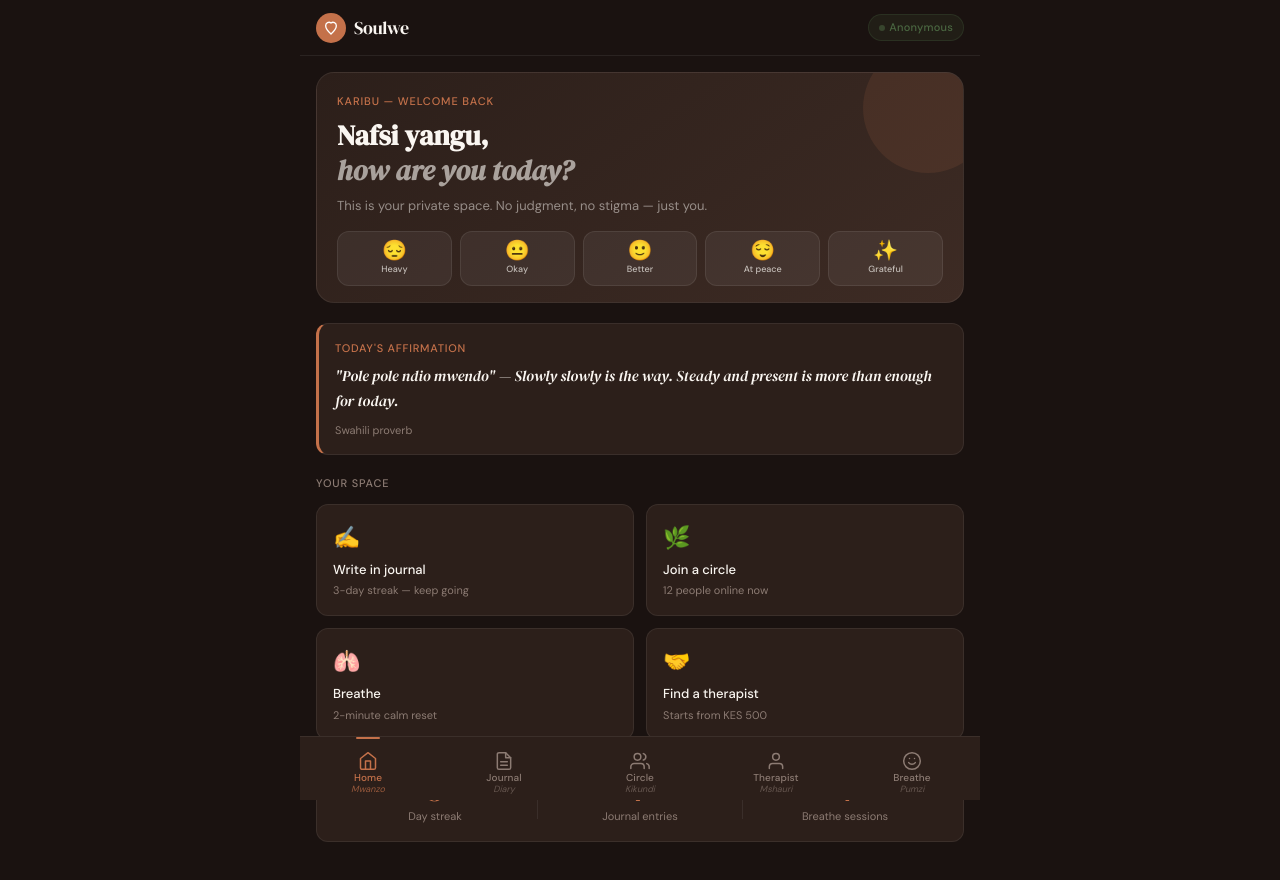
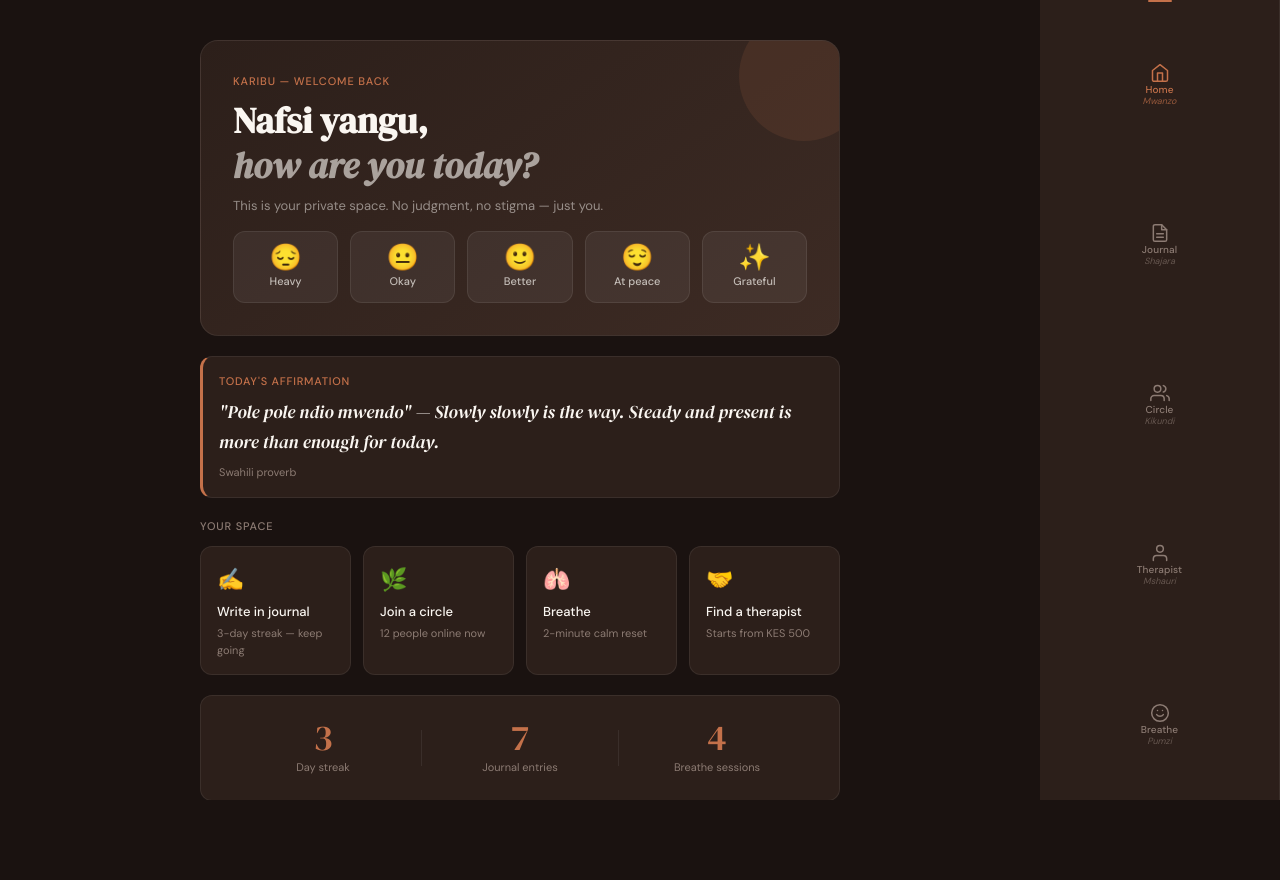
Before and after one commit to breodoyo/Soulwe, a React (Vite) app in the folder Frontend/: page /home in a window 1280 px wide. Shown: the top 880 px of the page. After the commit the page ends 800 px from the top, so only its background shows below. Built offline with nearby package versions, Linux system fonts and the light colour scheme.

Commit message:
feat: responsive desktop layout with left sidebar

```diff
--- a/Frontend/src/components/layout/AppShell.module.css
+++ b/Frontend/src/components/layout/AppShell.module.css
@@ -1,14 +1,20 @@
+/* ─────────────────────────────────────────────
+   AppShell — responsive layout
+   Mobile:  bottom tab bar  (< 768px)
+   Desktop: LEFT sidebar    (≥ 768px)
+───────────────────────────────────────────── */
+
 .shell {
   display: flex;
   flex-direction: column;
   min-height: 100dvh;
-  max-width: var(--max-width);
-  margin: 0 auto;
   background: var(--night);
-  position: relative;
 }
 
-/* ── Top nav ── */
+/* ════════════════════════════════════════
+   MOBILE — bottom tab bar
+════════════════════════════════════════ */
+
 .topnav {
   display: flex;
   align-items: center;
@@ -20,7 +26,6 @@
   position: sticky;
   top: 0;
   z-index: 20;
-  /* Subtle glass blur on scroll */
   backdrop-filter: blur(12px);
   -webkit-backdrop-filter: blur(12px);
 }
@@ -82,30 +87,27 @@
   50%       { opacity: 0.3; }
 }
 
-/* ── Main content ── */
 .content {
   flex: 1;
   overflow-y: auto;
   overflow-x: hidden;
   padding-bottom: calc(var(--tab-height) + var(--space-4));
-  /* Smooth scroll on iOS */
   -webkit-overflow-scrolling: touch;
+  max-width: var(--max-content);
+  width: 100%;
+  margin: 0 auto;
 }
 
-/* ── Tab bar ── */
 .tabbar {
   display: flex;
   position: fixed;
   bottom: 0;
-  left: 50%;
-  transform: translateX(-50%);
-  width: 100%;
-  max-width: var(--max-width);
+  left: 0;
+  right: 0;
   height: var(--tab-height);
   background: var(--night-mid);
   border-top: 1px solid var(--border);
   z-index: 20;
-  /* Safe area for phones with home indicator */
   padding-bottom: env(safe-area-inset-bottom, 0);
 }
 
@@ -117,12 +119,12 @@
   justify-content: center;
   gap: 2px;
   color: var(--muted);
+  text-decoration: none;
   transition: color var(--duration-base) var(--ease);
   position: relative;
   padding-top: var(--space-2);
 }
 
-/* Active glow line at top of tab */
 .tab::before {
   content: '';
   position: absolute;
@@ -136,9 +138,7 @@
   transition: transform var(--duration-base) var(--ease);
 }
 
-.tabActive {
-  color: var(--clay);
-}
+.tabActive { color: var(--clay); }
 
 .tabActive::before {
   transform: translateX(-50%) scaleX(1);
@@ -152,10 +152,7 @@
   justify-content: center;
 }
 
-.tabIcon svg {
-  width: 100%;
-  height: 100%;
-}
+.tabIcon svg { width: 100%; height: 100%; }
 
 .tabLabel {
   font-size: 10px;
@@ -176,3 +173,35 @@
   color: var(--clay);
   opacity: 0.7;
 }
+
+
+@media (min-width: 768px) {
+
+  .shell {
+    flex-direction: row;
+    min-height: 100dvh;
+  }
+
+  .topnav {
+    display: none;
+  }
+
+  .tabbar {
+    position: sticky;
+    top: 0;
+    bottom: auto;
+    left: auto;
+    right: auto;
+    order: 1;
+    flex-direction: column;
+    width: var(--sidebar-width);
+    height: 100dvh;
+    border-top: none;
+    border-right: 1px solid var(--border);
+    padding-bottom: 0;
+    justify-content: flex-start;
+    align-items: stretch;
+    flex-shrink: 0;
+    overflow: hidden;
+  }
+}
--- a/Frontend/src/components/layout/AppShell.tsx
+++ b/Frontend/src/components/layout/AppShell.tsx
@@ -40,7 +40,7 @@ const BreatheIcon = () => (
 
 const tabs = [
   { to: '/home',      label: 'Home',      swahili: 'Mwanzo',  Icon: HomeIcon      },
-  { to: '/journal',   label: 'Journal',   swahili: 'Diary',   Icon: JournalIcon   },
+  { to: '/journal',   label: 'Journal',   swahili: 'Shajara',   Icon: JournalIcon   },
   { to: '/circle',    label: 'Circle',    swahili: 'Kikundi',   Icon: CircleIcon    },
   { to: '/therapist', label: 'Therapist', swahili: 'Mshauri', Icon: TherapistIcon },
   { to: '/breathe',   label: 'Breathe',   swahili: 'Pumzi', Icon: BreatheIcon   },
--- a/Frontend/src/pages/BreathePage.module.css
+++ b/Frontend/src/pages/BreathePage.module.css
@@ -135,3 +135,16 @@
 .techInfo { }
 .techName { font-size: var(--text-sm); font-weight: 500; color: var(--cream); margin-bottom: 2px; }
 .techDesc { font-size: var(--text-xs); color: var(--muted); }
+
+/* ── Desktop ── */
+@media (min-width: 768px) {
+  .page {
+    padding: var(--space-8) var(--space-8);
+  }
+}
+
+@media (min-width: 1280px) {
+  .page {
+    padding: var(--space-10) var(--space-10);
+  }
+}
--- a/Frontend/src/pages/CirclePage.module.css
+++ b/Frontend/src/pages/CirclePage.module.css
@@ -117,3 +117,16 @@
 }
 .sendBtn:hover { opacity: 0.85; }
 .sendBtn svg { width: 15px; height: 15px; }
+
+/* ── Desktop ── */
+@media (min-width: 768px) {
+  .page {
+    padding: var(--space-8) var(--space-8);
+  }
+}
+
+@media (min-width: 1280px) {
+  .page {
+    padding: var(--space-10) var(--space-10);
+  }
+}
--- a/Frontend/src/pages/HomePage.module.css
+++ b/Frontend/src/pages/HomePage.module.css
@@ -234,3 +234,59 @@
   height: 36px;
   background: var(--border);
 }
+
+/* ── Desktop ── */
+@media (min-width: 768px) {
+  .page {
+    padding: var(--space-8) var(--space-8);
+  }
+}
+
+@media (min-width: 1280px) {
+  .page {
+    padding: var(--space-10) var(--space-10);
+  }
+}
+
+/* ── Desktop-specific layout ── */
+@media (min-width: 768px) {
+  .greetBand {
+    padding: var(--space-8);
+  }
+
+  .greetHeading {
+    font-size: var(--text-3xl);
+  }
+
+  .moodRow {
+    gap: var(--space-3);
+  }
+
+  .moodBtn {
+    padding: var(--space-3) var(--space-2);
+  }
+
+  .moodEmoji {
+    font-size: 26px;
+  }
+
+  .moodLabel {
+    font-size: 11px;
+  }
+
+  .quickGrid {
+    grid-template-columns: repeat(4, 1fr);
+  }
+
+  .statsRow {
+    padding: var(--space-6);
+  }
+
+  .statNum {
+    font-size: var(--text-3xl);
+  }
+
+  .affirmationText {
+    font-size: var(--text-lg);
+  }
+}
--- a/Frontend/src/pages/JournalPage.module.css
+++ b/Frontend/src/pages/JournalPage.module.css
@@ -286,3 +286,16 @@
   padding: 2px 8px;
   border-radius: var(--radius-full);
 }
+
+/* ── Desktop ── */
+@media (min-width: 768px) {
+  .page {
+    padding: var(--space-8) var(--space-8);
+  }
+}
+
+@media (min-width: 1280px) {
+  .page {
+    padding: var(--space-10) var(--space-10);
+  }
+}
--- a/Frontend/src/pages/TherapistPage.module.css
+++ b/Frontend/src/pages/TherapistPage.module.css
@@ -73,3 +73,16 @@
 .empty { text-align: center; padding: var(--space-10) var(--space-4); }
 .empty p { font-size: var(--text-sm); color: var(--muted); margin-bottom: var(--space-4); }
 .clearFilter { font-size: var(--text-sm); color: var(--clay); text-decoration: underline; }
+
+/* ── Desktop ── */
+@media (min-width: 768px) {
+  .page {
+    padding: var(--space-8) var(--space-8);
+  }
+}
+
+@media (min-width: 1280px) {
+  .page {
+    padding: var(--space-10) var(--space-10);
+  }
+}
--- a/Frontend/src/styles/global.css
+++ b/Frontend/src/styles/global.css
@@ -104,3 +104,15 @@ ul, ol {
   white-space: nowrap;
   border: 0;
 }
+
+/* ── Desktop baseline ── */
+@media (min-width: 768px) {
+  body {
+    overflow: hidden; /* shell handles its own scroll */
+  }
+
+  #root {
+    height: 100dvh;
+    overflow: hidden;
+  }
+}
--- a/Frontend/src/styles/tokens.css
+++ b/Frontend/src/styles/tokens.css
@@ -1,19 +1,24 @@
+/* ─────────────────────────────────────────────
+   Soulwe Design Tokens
+   Single source of truth for every visual decision.
+───────────────────────────────────────────── */
+
 :root {
   /* Palette */
-  --night:       #1A1210;   /* app shell background — deep, safe darkness   */
-  --night-mid:   #2C1F1A;   /* card background on dark surfaces              */
-  --night-soft:  #3D2B24;   /* hover states, subtle borders on dark          */
-  --clay:        #C4714A;   /* primary accent — warm ember, active states    */
-  --clay-light:  #F2E0D6;   /* clay tint — tag backgrounds, highlights       */
-  --clay-muted:  #E8C4B0;   /* clay border, secondary accent                 */
-  --cream:       #FAF6F1;   /* page background for light surfaces, cards     */
-  --cream-mid:   #F0E8DF;   /* input backgrounds, subdued cards              */
-  --sage:        #4A6741;   /* positive states, anonymous badge, healthy     */
-  --sage-light:  #D4E8D0;   /* sage tint                                     */
-  --earth:       #5C3D2E;   /* body text on light, secondary headings        */
-  --muted:       #8C7B73;   /* placeholder text, meta labels, secondary      */
-  --border:      rgba(255,255,255,0.07);  /* borders on dark surfaces        */
-  --border-card: rgba(92,61,46,0.12);     /* borders on light surfaces       */
+  --night:       #1A1210;
+  --night-mid:   #2C1F1A;
+  --night-soft:  #3D2B24;
+  --clay:        #C4714A;
+  --clay-light:  #F2E0D6;
+  --clay-muted:  #E8C4B0;
+  --cream:       #FAF6F1;
+  --cream-mid:   #F0E8DF;
+  --sage:        #4A6741;
+  --sage-light:  #D4E8D0;
+  --earth:       #5C3D2E;
+  --muted:       #8C7B73;
+  --border:      rgba(255,255,255,0.07);
+  --border-card: rgba(92,61,46,0.12);
 
   /* Typography */
   --font-display: 'DM Serif Display', Georgia, serif;
@@ -39,26 +44,27 @@
   --space-10: 40px;
 
   /* Radius */
-  --radius-sm:  8px;
-  --radius-md:  12px;
-  --radius-lg:  18px;
-  --radius-xl:  24px;
+  --radius-sm:   8px;
+  --radius-md:   12px;
+  --radius-lg:   18px;
+  --radius-xl:   24px;
   --radius-full: 9999px;
 
   /* Shadows */
-  --shadow-card: 0 2px 20px rgba(26,18,16,0.18);
+  --shadow-card:  0 2px 20px rgba(26,18,16,0.18);
   --shadow-float: 0 8px 32px rgba(26,18,16,0.28);
 
   /* Transitions */
-  --ease: cubic-bezier(0.4, 0, 0.2, 1);
-  --duration-fast: 150ms;
-  --duration-base: 220ms;
-  --duration-slow: 360ms;
+  --ease:           cubic-bezier(0.4, 0, 0.2, 1);
+  --duration-fast:  150ms;
+  --duration-base:  220ms;
+  --duration-slow:  360ms;
 
-  /* Layout */
-  --max-width: 680px;
-  --tab-height: 64px;
-  --nav-height: 56px;
+  /* Layout — mobile first */
+  --sidebar-width: 240px;
+  --max-content:   720px;
+  --tab-height:    64px;
+  --nav-height:    56px;
 }
 
 /* Reduced motion */
```
Also changed, not shown: Frontend/src/lib/api.ts (+2 -8 lines).
